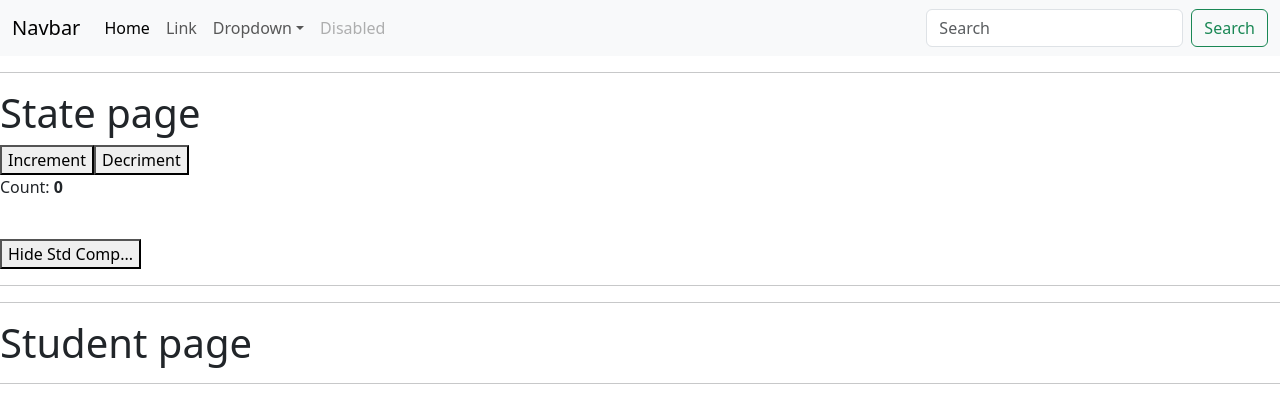
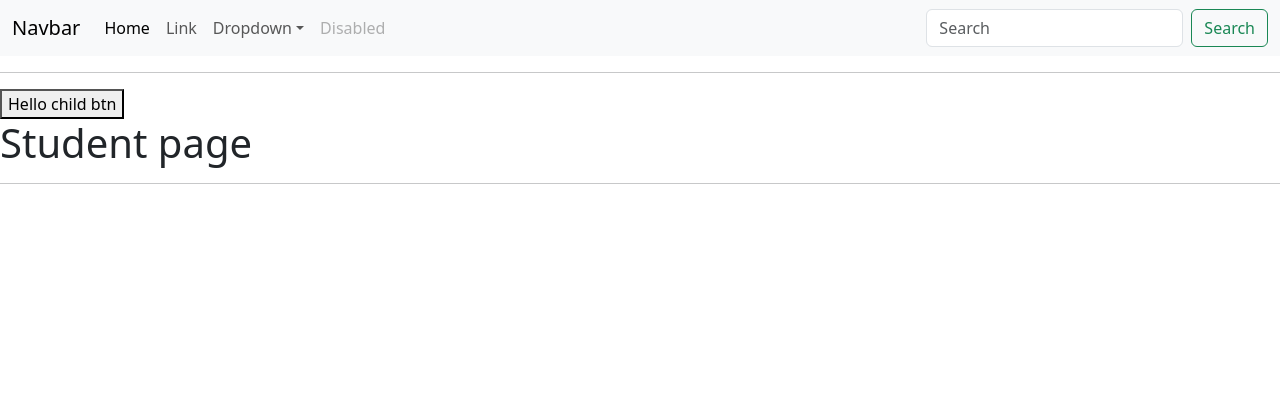
Before and after one commit to Mr-Mudasir-Dev/react-learning-journey, a React (Vite) app in the folder react-practice/: page / in a window 1280 px wide. Shown: the top 406 px of the page. Built offline with nearby package versions, Linux system fonts and the light colour scheme.

Commit message:
props learn

```diff
--- a/react-practice/src/App.jsx
+++ b/react-practice/src/App.jsx
@@ -1,11 +1,23 @@
 import { useState } from "react";
 import reactLogo from "./assets/react.svg";
 import viteLogo from "/vite.svg";
-import State from "./state";
+import Student from "./Student";
 function App() {
+  let name = "Ali Akbar";
+  let obj = {
+    name: "Ali",
+    age: 21,
+    city: "Karachi",
+    email: "ali@gmail.com",
+  };
+  let arry = ["Ali", 21, "karachi", +923313213467];
+  function prent(){
+    console.log("Hello Child");
+  }
   return (
     <>
-      <State />
+
+      <Student variable={name} obj={obj} arr={arry} jsxsentext={<button>Hello child btn</button>} fun={prent()} />
     </>
   );
 }
--- a/react-practice/src/Student.jsx
+++ b/react-practice/src/Student.jsx
@@ -1,10 +1,17 @@
 import { useState } from "react";
 
-function Student() {
+function Student(props) {
   return (
     <>
+      {console.log(props.variable)}
+      {console.log(props.obj.name)}
+      {console.log(props.obj.age)}
+      {console.log(props.obj.email)}
+      {console.log(props.arr)}
       <hr />
 
+      {props.jsxsentext}
+      {props.fun}
       <h1>Student page</h1>
 
       <hr />
```
